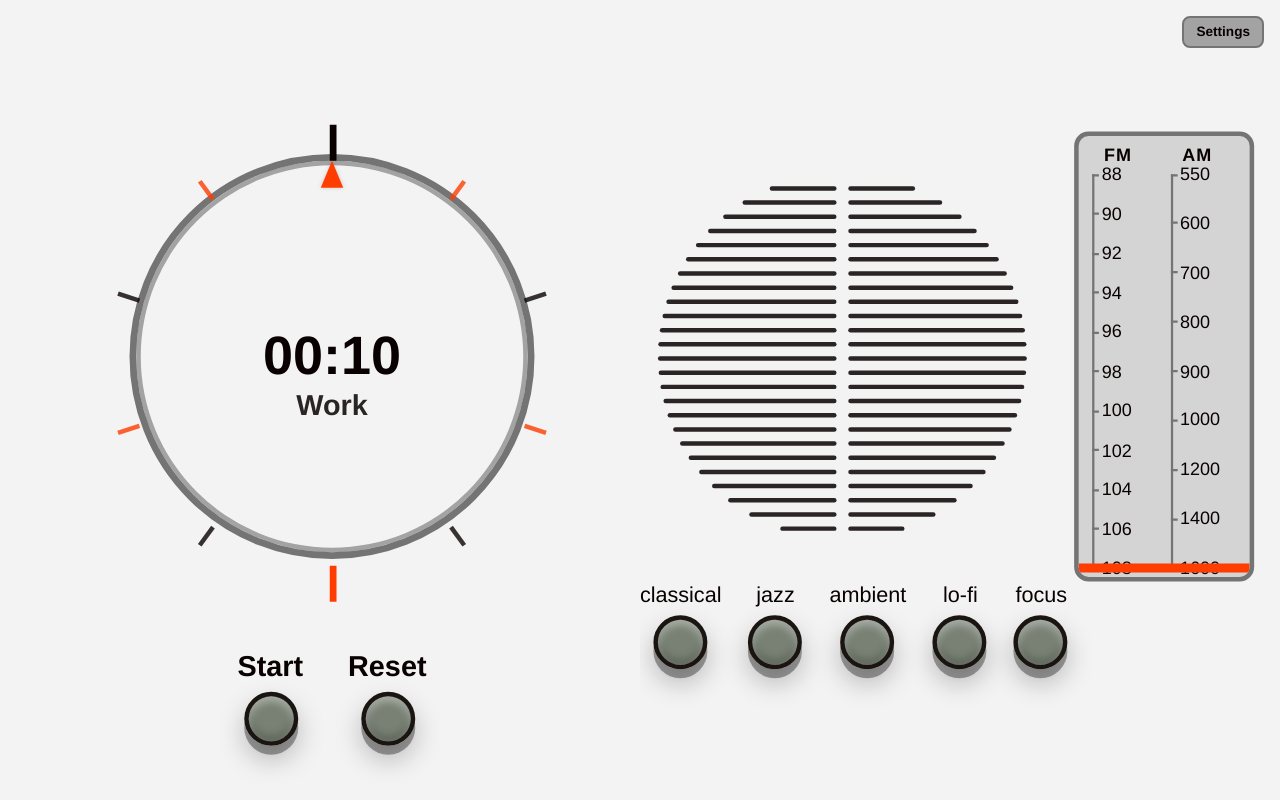
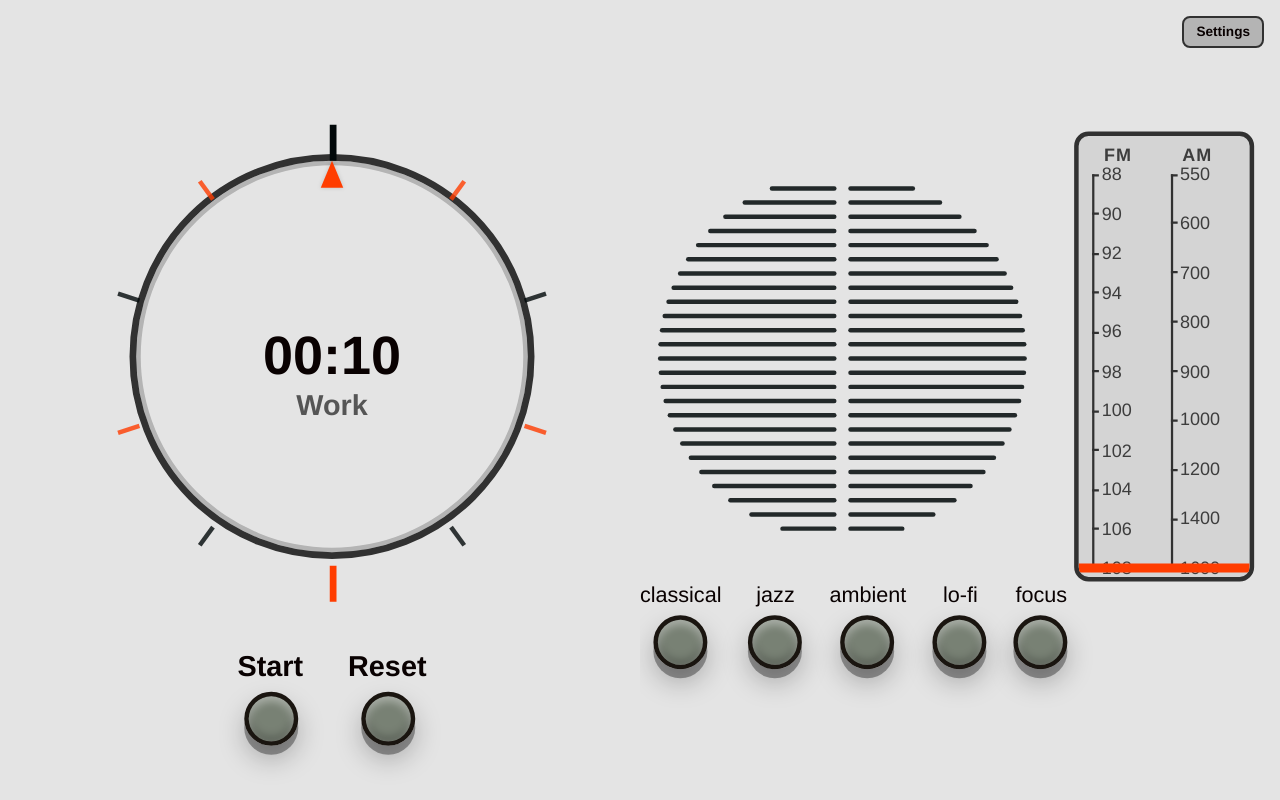
Before and after one commit to crisguardiola/pomodoro-timer, a website built with Vite: page index.html in a window 1280 px wide. Built offline with nearby package versions, Linux system fonts and the light colour scheme.

Commit message:
font colours

```diff
--- a/src/style.css
+++ b/src/style.css
@@ -5,14 +5,15 @@
 /* --- Design tokens (custom properties) -------------------------------------- */
 :root {
   /* Base palette — work theme (warm). Change these to retheme the app. */
-  --palette-page-bg: #F3F3F3;
-  --palette-surface: #a3a3a3;
+  --palette-page-bg: #e4e4e4;
+  --palette-surface: #b4b4b4;
   --palette-text: #090101;
-  --palette-border: #747474;
-  --palette-accent: #090101;
+  --palette-text-secondary: #3d3d3d;
+  --palette-text-tertiary: #6b6b6b;
+  --palette-border: #313131;
+  --palette-accent: #010809;
   --palette-accent-strong: #FF3D00;
   --palette-accent-hover: #96A191;
-  --palette-divider: rgba(11, 17, 184, 0.25);
 
   /* Start/Reset (hi-fi) button gradient — work theme */
   --palette-btn-hifi-light: #788174;
@@ -33,6 +34,8 @@
   --color-bg-page: var(--palette-page-bg);
   --color-bg-timer: var(--palette-surface);
   --color-text: var(--palette-text);
+  --color-text-secondary: var(--palette-text-secondary);
+  --color-text-tertiary: var(--palette-text-tertiary);
   --color-border: var(--palette-border);
   --color-accent: var(--palette-accent);
   --color-accent-strong: var(--palette-accent-strong);
@@ -273,7 +276,7 @@ body {
   align-items: flex-start;
   font-family: var(--font-family);
   font-size: var(--dial-scale-label-font-size);
-  color: var(--color-text);
+  color: var(--color-text-secondary);
 }
 
 .radio-dial-scale-label {
@@ -309,7 +312,7 @@ body {
   transform: translateY(-50%);
   padding-left: var(--dial-scale-tick-padding-inline);
   font-size: var(--dial-scale-tick-font-size);
-  color: var(--color-text);
+  color: var(--color-text-secondary);
   box-sizing: border-box;
 }
 
@@ -664,7 +667,7 @@ body {
   text-transform: capitalize;
   margin: 0;
   pointer-events: none;
-  color: var(--color-text);
+  color: var(--color-text-secondary);
   opacity: 0.85;
 }
 
```
